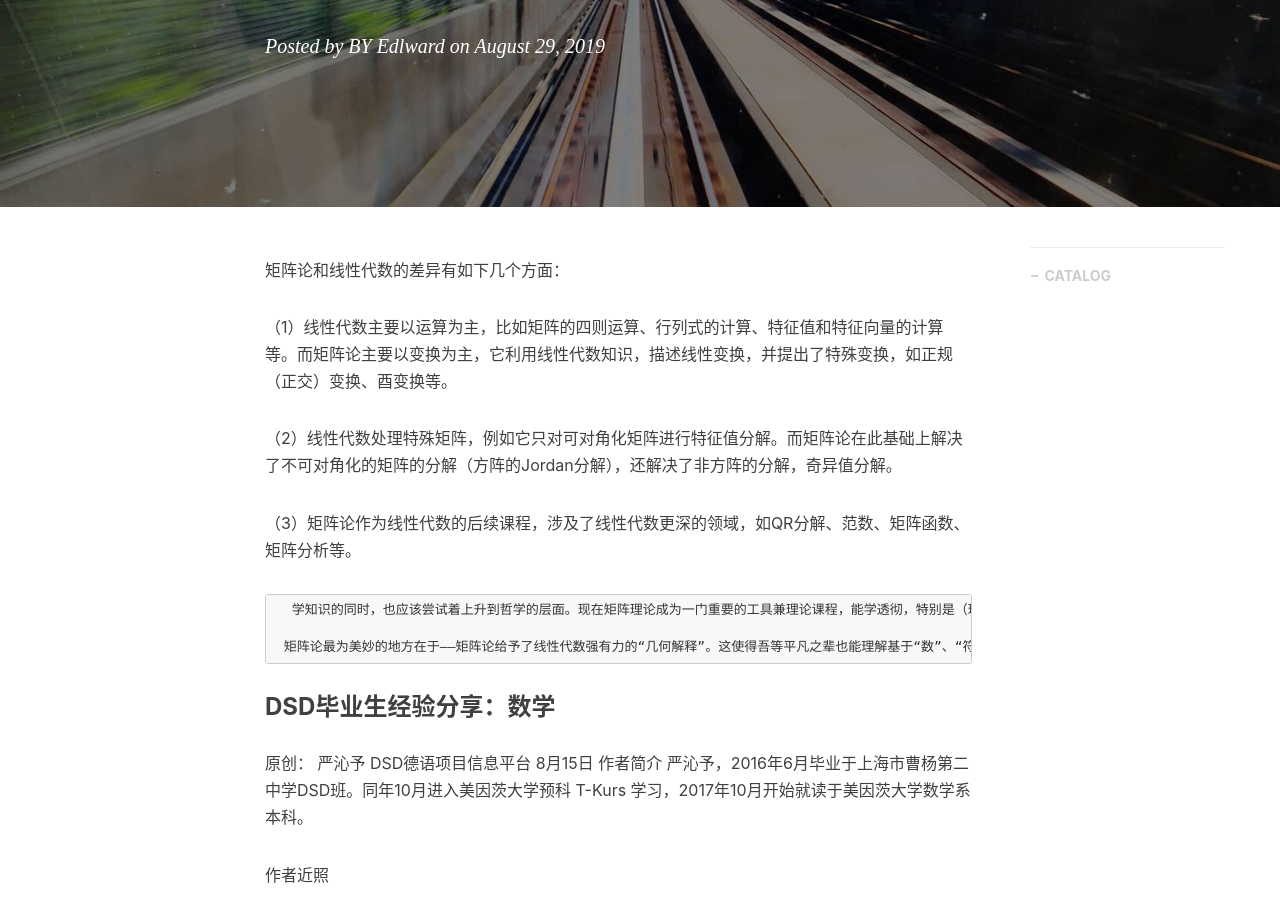
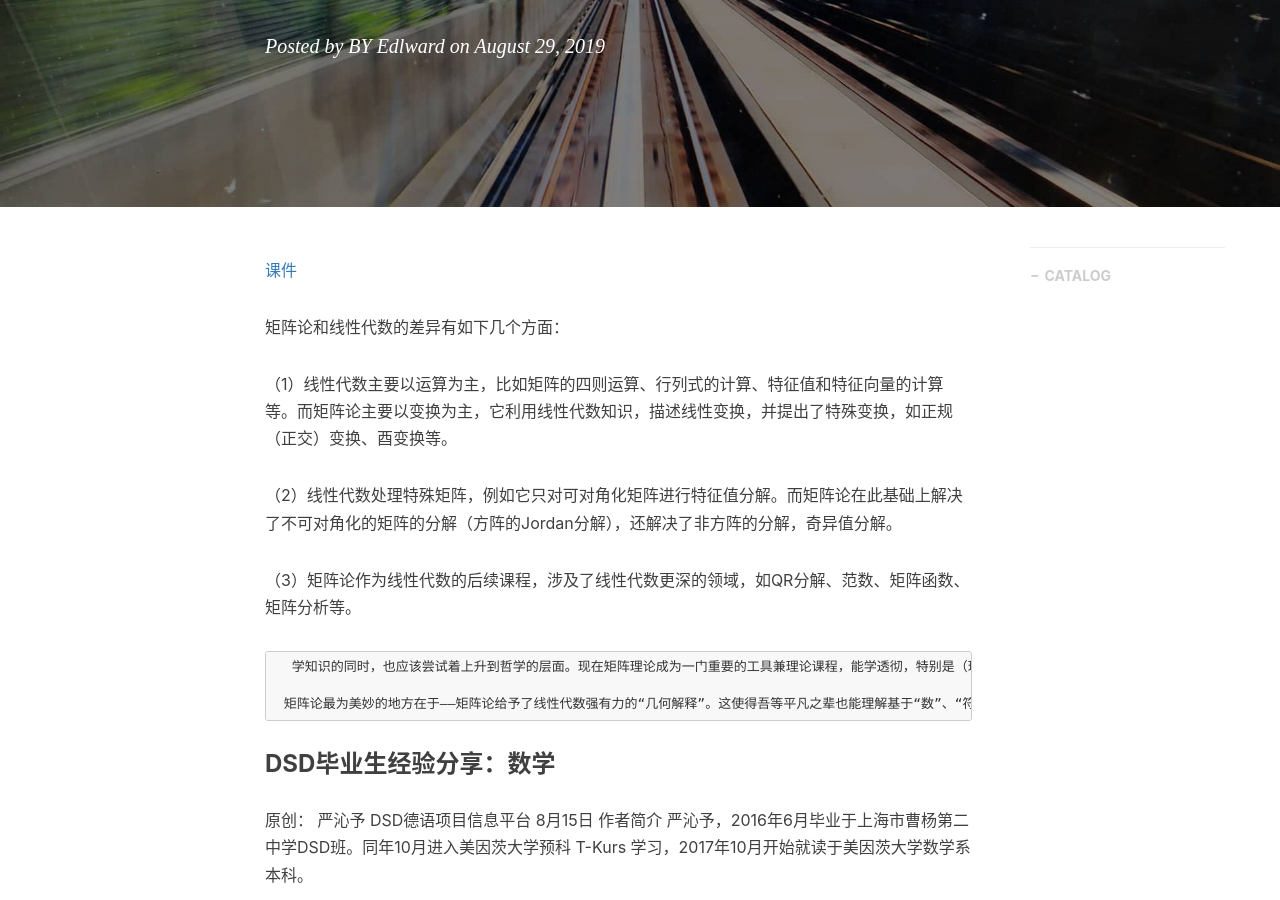
Before and after one commit to gary-robotics/dlward, a Jekyll site: the page built from _posts/2019-09-28-矩阵分析-2019.markdown, in a window 1280 px wide and 900 px high, scrolled down 316 px. Built offline with Jekyll 4.4.1, drawn with Linux system fonts in a browser that asks for light colours; nearby versions of some CDN libraries; comment, search, counter and statistics services are not loaded.

Commit message:
Update 2019-09-28-矩阵分析-2019.markdown

```diff
--- a/_posts/2019-09-28-矩阵分析-2019.markdown
+++ b/_posts/2019-09-28-矩阵分析-2019.markdown
@@ -9,6 +9,7 @@ catalog: true                       # 是否归档
 tags:                               #标签
     - 数学
 ---
+[课件](http://web.xidian.edu.cn/lexu/course.html)
 
 矩阵论和线性代数的差异有如下几个方面：
 
```
